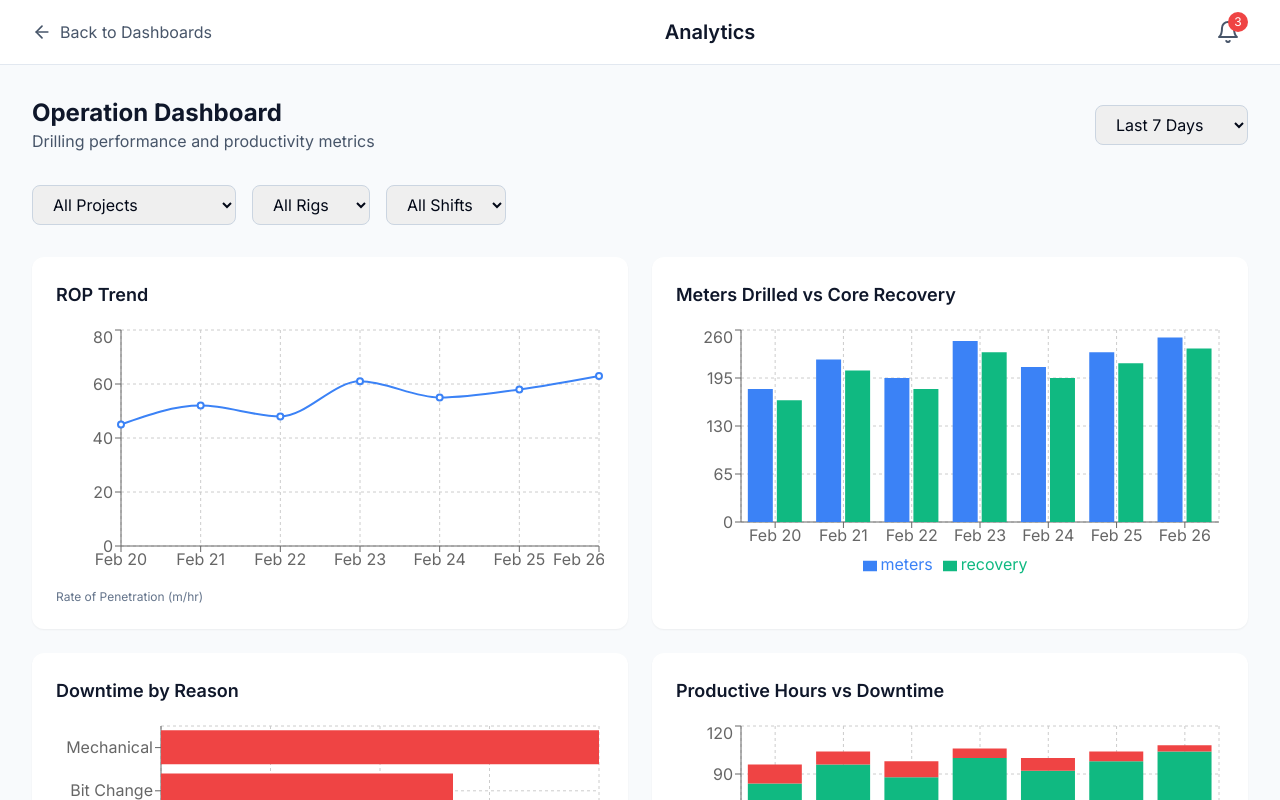
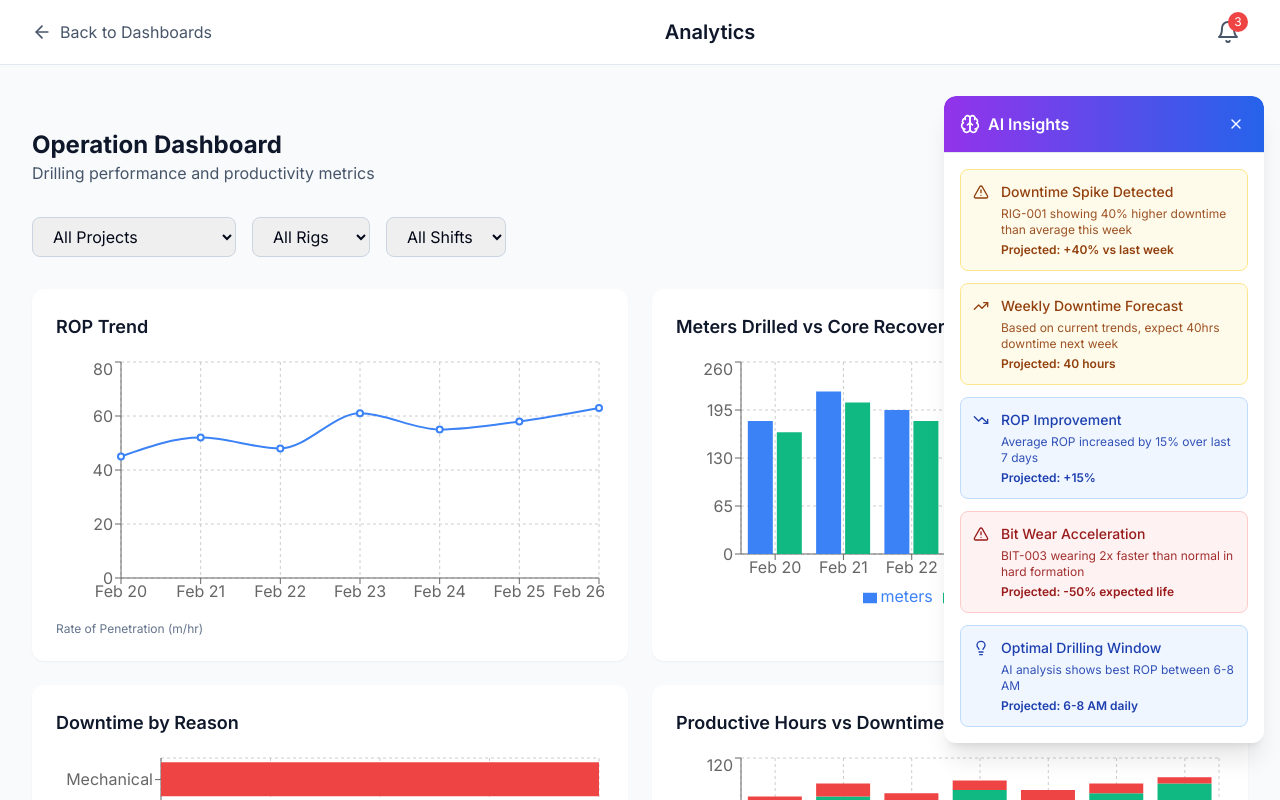
Before and after one commit to shahulramiz26/shahulramiz26-xplorixtech-new--drilling-platform, a Next.js app: page /analytics/operation in a window 1280 px wide. Shown: the top 800 px of the page. Built offline with nearby package versions, Linux system fonts and the light colour scheme.

Commit message:
Add AI Insights to Operation and Maintenance dashboards with anomaly detection

```diff
--- a/app/analytics/maintenance/page.tsx
+++ b/app/analytics/maintenance/page.tsx
@@ -1,6 +1,5 @@
 'use client'
 
-import { useState } from 'react'
 import {
   BarChart,
   Bar,
@@ -14,6 +13,7 @@ import {
   Pie,
   Cell
 } from 'recharts'
+import AIInsights from '../../components/AIInsights'
 
 const maintenanceTypeData = [
   { name: 'Preventive', value: 45 },
@@ -59,9 +59,56 @@ const oilData = [
 
 const COLORS = ['#3b82f6', '#ef4444', '#f59e0b', '#10b981']
 
+// AI Insights for Maintenance Dashboard
+const maintenanceInsights = [
+  {
+    id: '1',
+    type: 'anomaly' as const,
+    severity: 'critical' as const,
+    title: 'Hydraulic System Issues',
+    description: 'Hydraulic failures up 60% this month - above normal threshold',
+    metric: 'Hydraulic Failures',
+    change: '+60% vs avg',
+    recommendation: 'Inspect hydraulic fluid quality and filter replacement schedule'
+  },
+  {
+    id: '2',
+    type: 'prediction' as const,
+    severity: 'warning' as const,
+    title: 'Engine Maintenance Due',
+    description: 'RIG-002 engine showing signs of degradation',
+    metric: 'Engine Health',
+    change: 'Service needed in 5 days',
+    recommendation: 'Schedule preventive engine service immediately'
+  },
+  {
+    id: '3',
+    type: 'recommendation' as const,
+    severity: 'info' as const,
+    title: 'Oil Change Optimization',
+    description: 'AI suggests extending oil change interval by 10% based on usage',
+    metric: 'Oil Change Interval',
+    change: '+10% extension possible',
+    recommendation: 'Monitor oil analysis reports before extending'
+  },
+  {
+    id: '4',
+    type: 'anomaly' as const,
+    severity: 'warning' as const,
+    title: 'Mud Pump Pressure Drop',
+    description: 'Unusual pressure fluctuations detected in RIG-001 mud pump',
+    metric: 'Mud Pump Pressure',
+    change: '-15% from baseline',
+    recommendation: 'Check seals and valves for wear'
+  }
+]
+
 export default function MaintenanceDashboard() {
   return (
     <div className="space-y-8">
+      {/* AI Insights Panel */}
+      <AIInsights dashboardType="maintenance" insights={maintenanceInsights} />
+
       <div className="flex items-center justify-between">
         <div>
           <h2 className="text-2xl font-bold text-slate-900">Maintenance Dashboard</h2>
--- a/app/analytics/operation/page.tsx
+++ b/app/analytics/operation/page.tsx
@@ -16,6 +16,7 @@ import {
   Pie,
   Cell
 } from 'recharts'
+import AIInsights from '../../components/AIInsights'
 
 // Mock data
 const ropData = [
@@ -82,11 +83,68 @@ const completionData = [
 
 const COLORS = ['#3b82f6', '#10b981', '#f59e0b', '#ef4444']
 
+// AI Insights for Operation Dashboard
+const operationInsights = [
+  {
+    id: '1',
+    type: 'anomaly' as const,
+    severity: 'warning' as const,
+    title: 'Downtime Spike Detected',
+    description: 'RIG-001 showing 40% higher downtime than average this week',
+    metric: 'Downtime',
+    change: '+40% vs last week',
+    recommendation: 'Schedule preventive maintenance for hydraulic system'
+  },
+  {
+    id: '2',
+    type: 'prediction' as const,
+    severity: 'warning' as const,
+    title: 'Weekly Downtime Forecast',
+    description: 'Based on current trends, expect 40hrs downtime next week',
+    metric: 'Projected Downtime',
+    change: '40 hours',
+    recommendation: 'Pre-order replacement bits to reduce delays'
+  },
+  {
+    id: '3',
+    type: 'trend' as const,
+    severity: 'info' as const,
+    title: 'ROP Improvement',
+    description: 'Average ROP increased by 15% over last 7 days',
+    metric: 'ROP',
+    change: '+15%',
+    recommendation: 'Continue current drilling parameters'
+  },
+  {
+    id: '4',
+    type: 'anomaly' as const,
+    severity: 'critical' as const,
+    title: 'Bit Wear Acceleration',
+    description: 'BIT-003 wearing 2x faster than normal in hard formation',
+    metric: 'Bit Life',
+    change: '-50% expected life',
+    recommendation: 'Switch to impregnated bit for hard formation'
+  },
+  {
+    id: '5',
+    type: 'recommendation' as const,
+    severity: 'info' as const,
+    title: 'Optimal Drilling Window',
+    description: 'AI analysis shows best ROP between 6-8 AM',
+    metric: 'Peak Performance',
+    change: '6-8 AM daily',
+    recommendation: 'Schedule critical drilling during morning shift'
+  }
+]
+
 export default function OperationDashboard() {
   const [dateRange, setDateRange] = useState('7d')
 
   return (
     <div className="space-y-8">
+      {/* AI Insights Panel */}
+      <AIInsights dashboardType="operation" insights={operationInsights} />
+
       {/* Header */}
       <div className="flex items-center justify-between">
         <div>
```
